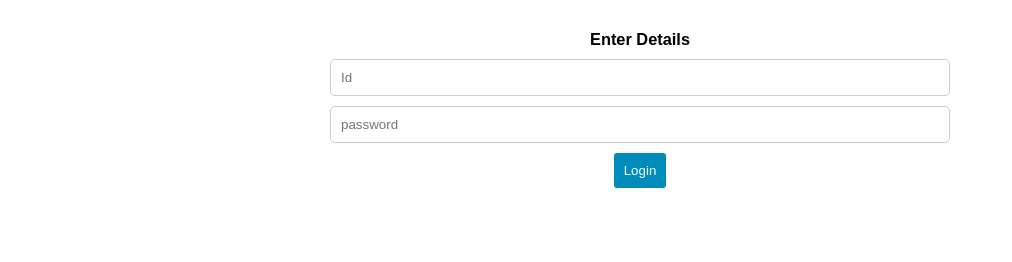
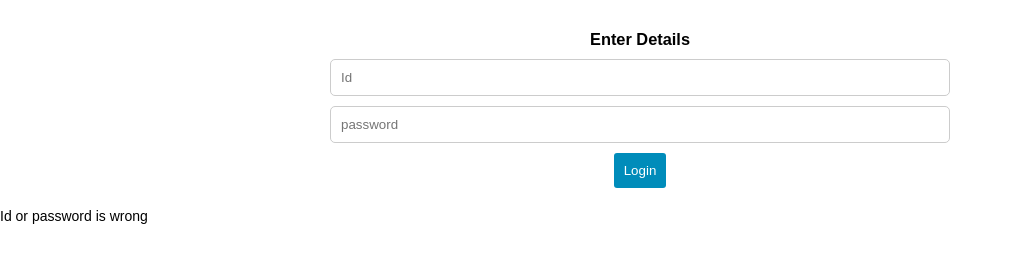
Before and after one commit to RajeshwarReddyKolimi/eLitmus-platform, a browser extension: page eLitmus-chrome-extension/admin-dashboard.html in a window 1280 px wide. Both pictures are taken after a click on the button "Login". Shown: the whole page, without its empty margins (0-1012 px from the left). Drawn offline with Linux system fonts and the light colour scheme.

Commit message:
Update admin-dashboard.html

```diff
--- a/eLitmus-chrome-extension/admin-dashboard.html
+++ b/eLitmus-chrome-extension/admin-dashboard.html
@@ -18,4 +18,7 @@
 
 <div id="myDynamicTable"></div>
 
+<div style="display: none;" id="message"></div>
+
+
 </html>
```
